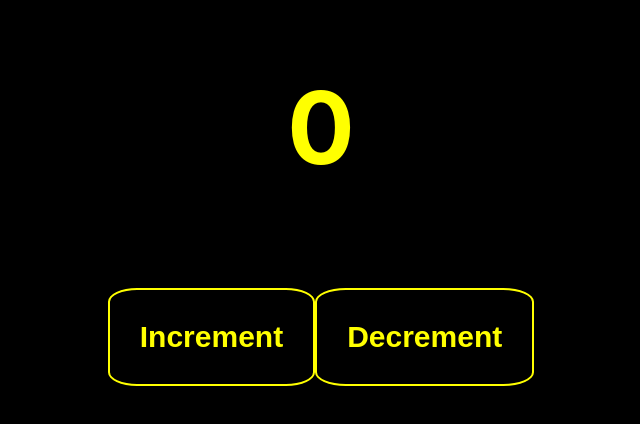
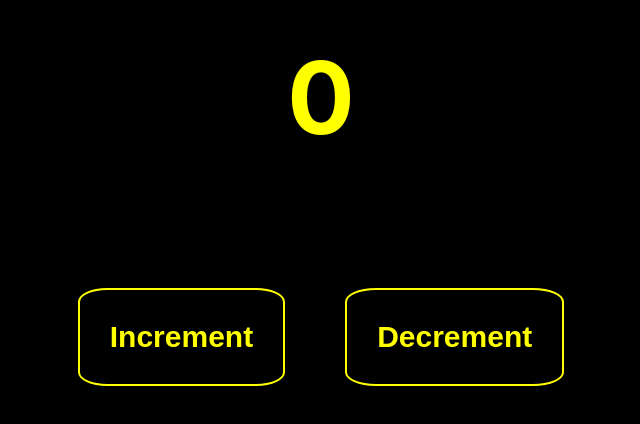
Before and after one commit to nativecrossplatform/learning.React, a React (Create React App) app in the folder learning-react/: page / in a window 1280 px wide. Shown: the part 224-648 px from the top of the page, without its empty margins (319-959 px from the left). Built offline with nearby package versions, Linux system fonts and the light colour scheme.

Commit message:
Final Styling

```diff
--- a/learning-react/src/components/Button.js
+++ b/learning-react/src/components/Button.js
@@ -9,7 +9,8 @@ function Button(props)
         fontWeight:"bolder",
         backgroundColor:"black",
         color:"yellow",
-        borderColor:"yellow"
+        borderColor:"yellow",
+        margin:"30px"
     }
     return (
         <button id="but" className="but" onClick={props.func} style={styles}>
```
Also changed, not shown: learning-react/src/index.css (+6 -5 lines).
